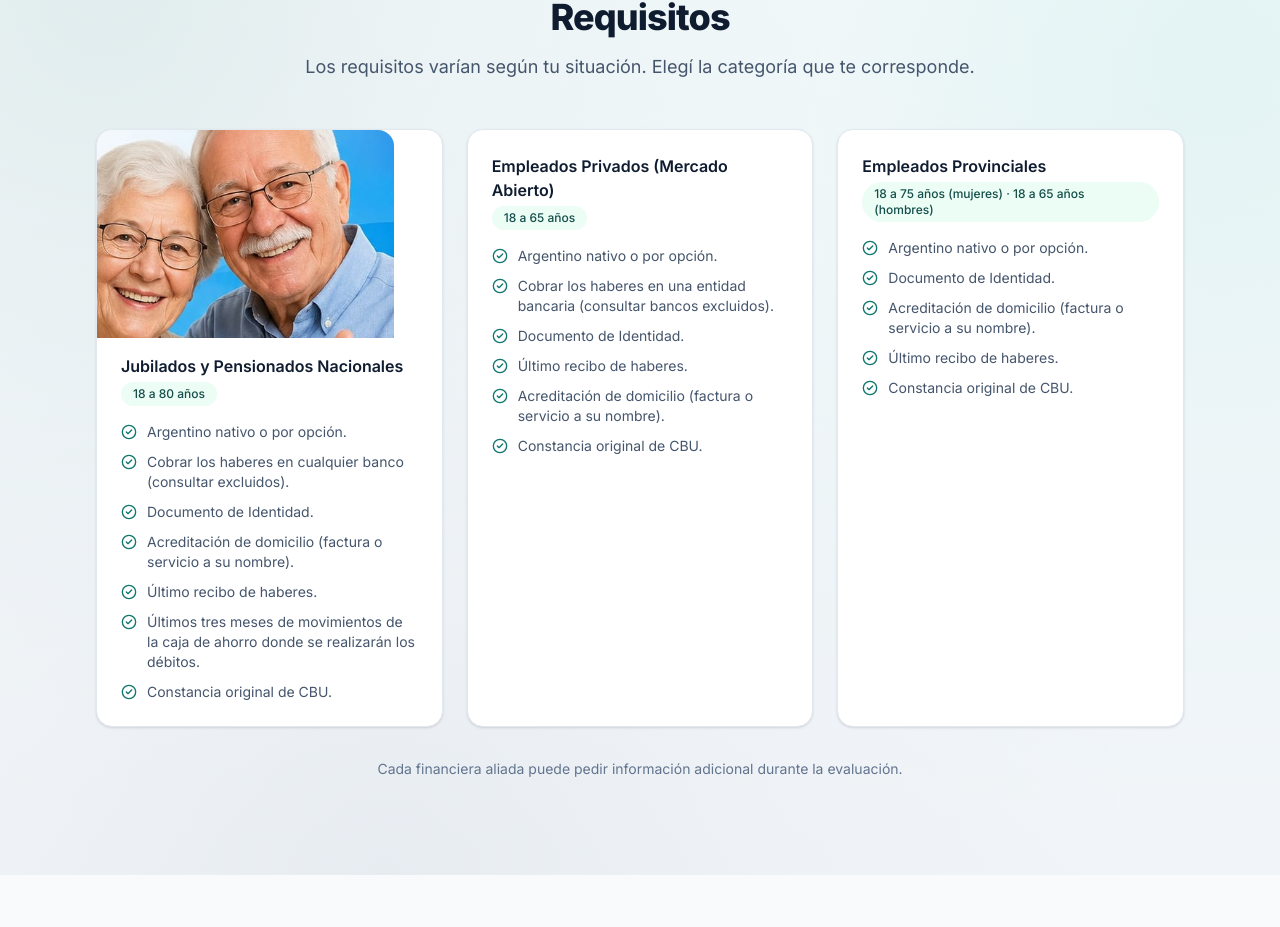
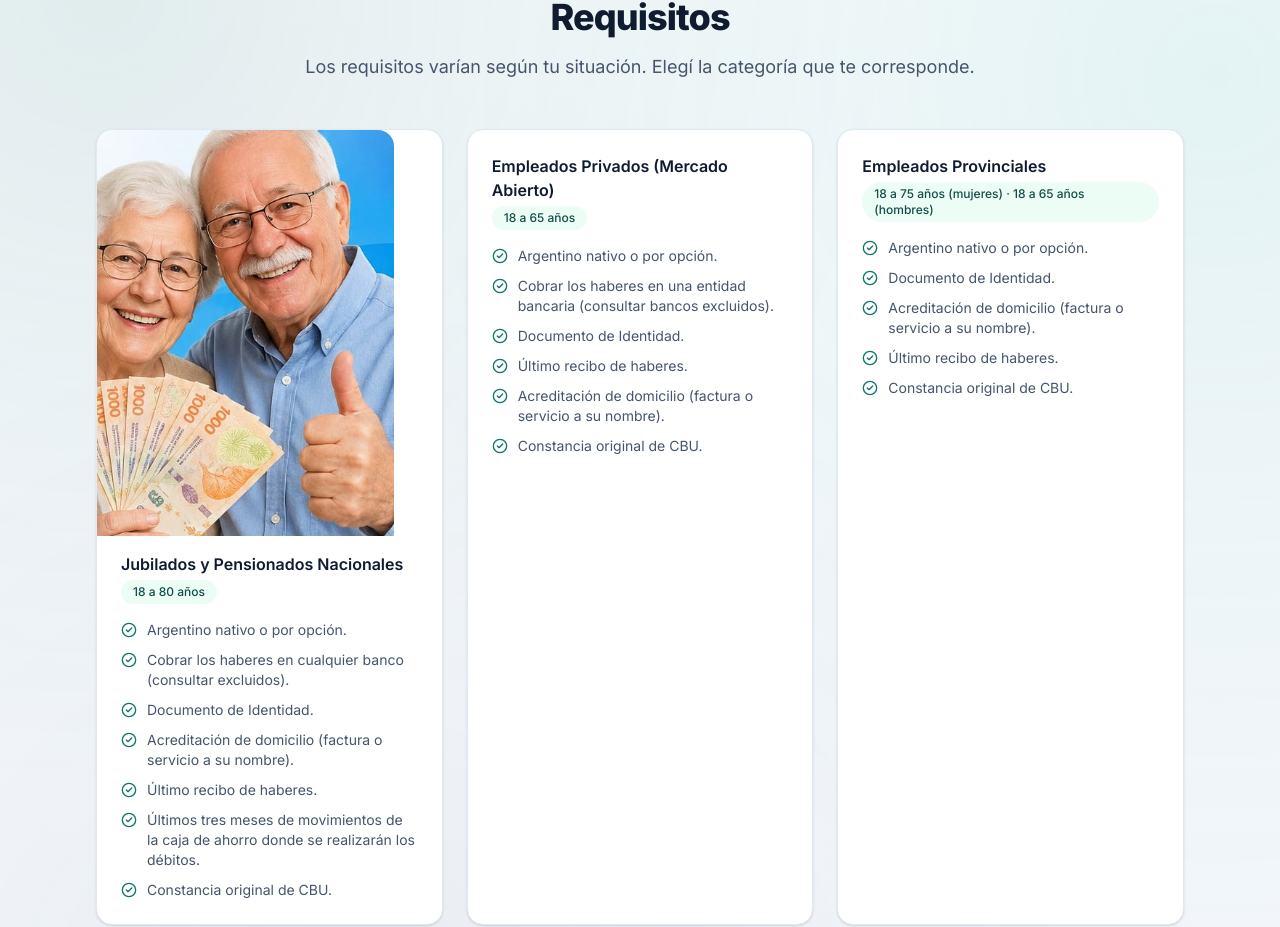
Before and after one commit to gimenezcristianleonel1/Cristian-Gimenez, a React (Vite) app in the folder frontend/: page / in a window 1280 px wide. Shown: the part 2359-3286 px from the top of the page. Built offline with nearby package versions, Linux system fonts and the light colour scheme; no server answers.

Commit message:
Mostrar la foto completa de jubilados sin recortar en la tarjeta
Se vuelve a la foto completa (pareja, dinero y pulgar arriba) y el
contenedor pasa de una altura fija a aspect-[409/560], la misma
proporción real de la imagen, para que entre entera sin cortar nada.

```diff
--- a/frontend/src/components/landing/Requirements.tsx
+++ b/frontend/src/components/landing/Requirements.tsx
@@ -69,7 +69,7 @@ export function Requirements() {
                   src={categoria.imagen}
                   alt=""
                   aria-hidden="true"
-                  className="-mx-6 -mt-6 mb-4 h-52 w-[calc(100%+3rem)] rounded-t-2xl object-cover"
+                  className="-mx-6 -mt-6 mb-4 aspect-[409/560] w-[calc(100%+3rem)] rounded-t-2xl object-cover"
                 />
               )}
               <h3 className="text-base font-semibold text-navy-900">{categoria.titulo}</h3>
```
Also changed, not shown: frontend/src/assets/jubilados-foto.jpg.
